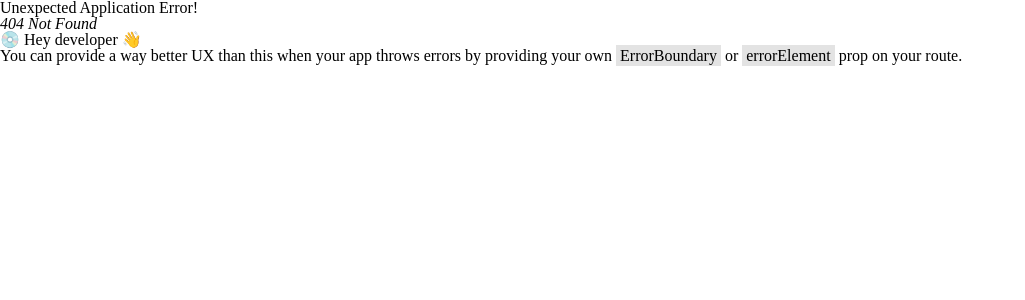
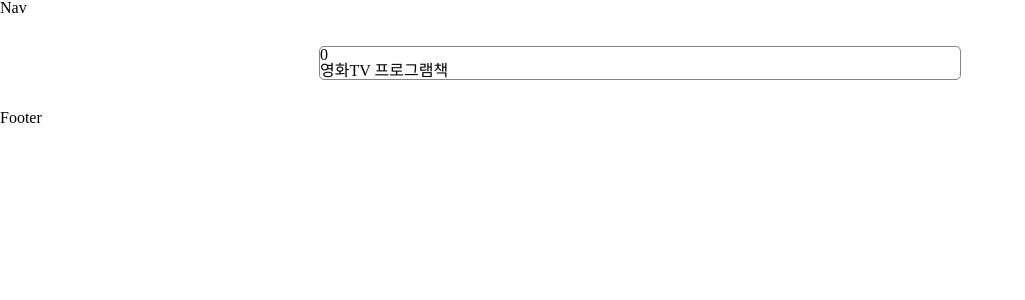
Before and after one commit to super-1th-project-team/watcha-pedia-clone, a React (Create React App) app: page /review/movies in a window 1280 px wide. Before the commit this address had no page. Shown: the top 300 px of the page, without its empty margins (0-1025 px from the left). Built offline with nearby package versions, Linux system fonts and the light colour scheme.

Commit message:
ReviewNav route 이동 기능 추가

```diff
--- a/package.json
+++ b/package.json
@@ -11,6 +11,7 @@
 		"react": "^18.2.0",
 		"react-dom": "^18.2.0",
 		"react-redux": "^8.1.3",
+		"react-router": "^6.18.0",
 		"react-router-dom": "^6.18.0",
 		"react-scripts": "5.0.1",
 		"redux": "^4.2.1",
--- a/src/components/review/ReviewMovies/ReviewMovies.jsx
+++ b/src/components/review/ReviewMovies/ReviewMovies.jsx
@@ -14,7 +14,7 @@
 export default ReviewMovies;
 
 const ReviewWrapper = styled.div`
-	margin: 0 auto;
+	margin: 30px auto;
 	width: 640px;
 	border: 1px solid var(--color-light-gray);
 	border-radius: 5px;
--- a/src/components/review/ReviewNav.jsx
+++ b/src/components/review/ReviewNav.jsx
@@ -1,13 +1,37 @@
-import React from 'react';
+import React, { useState } from 'react';
+import { useDispatch, useSelector } from 'react-redux';
 import { styled } from 'styled-components';
+import { setContentType } from '../../slice/reviewSlice';
+import { useNavigate } from 'react-router';
 
 const ReviewNav = () => {
+	const dispatch = useDispatch();
+	const selectedContentType = useSelector((state) => state.contentType);
+	const navigate = useNavigate();
+
+	const clickContentTypeHandler = (contentType) => {
+		dispatch(setContentType(contentType));
+		navigate(`/review/${contentType}`);
+	};
+
 	return (
 		<div className="ReviewNav">
 			<NavUl>
-				<li>영화</li>
-				<li>TV 프로그램</li>
-				<li>책</li>
+				<NavLi
+					onClick={() => clickContentTypeHandler('movies')}
+					className={selectedContentType === 'movies' ? 'active' : ''}>
+					영화
+				</NavLi>
+				<NavLi
+					onClick={() => clickContentTypeHandler('tv_seasons')}
+					className={selectedContentType === 'tv_seasons' ? 'active' : ''}>
+					TV 프로그램
+				</NavLi>
+				<NavLi
+					onClick={() => clickContentTypeHandler('books')}
+					className={selectedContentType === 'books' ? 'active' : ''}>
+					책
+				</NavLi>
 			</NavUl>
 		</div>
 	);
@@ -18,3 +42,6 @@
 const NavUl = styled.ul`
 	display: flex;
 `;
+const NavLi = styled.li`
+	cursor: pointer;
+`;
--- /dev/null
+++ b/src/slice/reviewSlice.js
@@ -0,0 +1,19 @@
+import { createSlice } from '@reduxjs/toolkit';
+
+const initialState = {
+	contentType: '', // 초기 상태는 빈 문자열로 설정합니다.
+};
+
+const reviewSlice = createSlice({
+	name: 'content',
+	initialState,
+	reducers: {
+		setContentType: (state, action) => {
+			state.contentType = action.payload;
+		},
+	},
+});
+
+export const { setContentType } = reviewSlice.actions;
+
+export default reviewSlice.reducer;
--- a/src/store/store.js
+++ b/src/store/store.js
@@ -3,12 +3,14 @@
 import movieReducer from '../slice/movieSlice';
 import tvSeasonsReducer from '../slice/tvSeasonsSlice';
 import booksReducer from '../slice/booksSlice';
+import reviewReducer from '../slice/reviewSlice';
 
 const rootReducer = combineReducers({
 	user: userReducer,
 	movie: movieReducer,
 	tvSeasons: tvSeasonsReducer,
 	books: booksReducer,
+	content: reviewReducer,
 });
 
 const store = configureStore({ reducer: rootReducer });
```
Also changed, not shown: src/index.js (+17 -0 lines), 1 other file (tests, documents, lock files or other folders).
